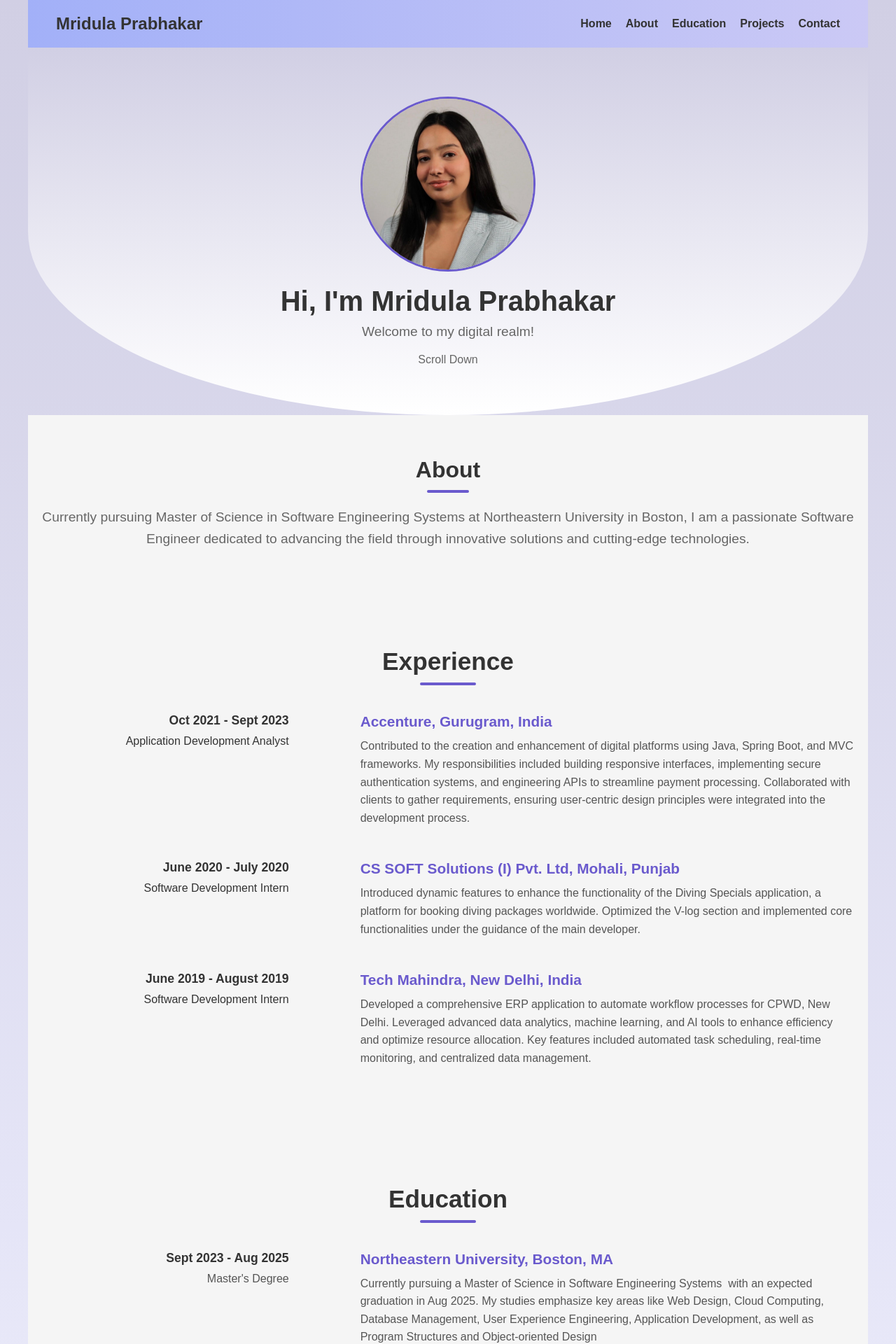
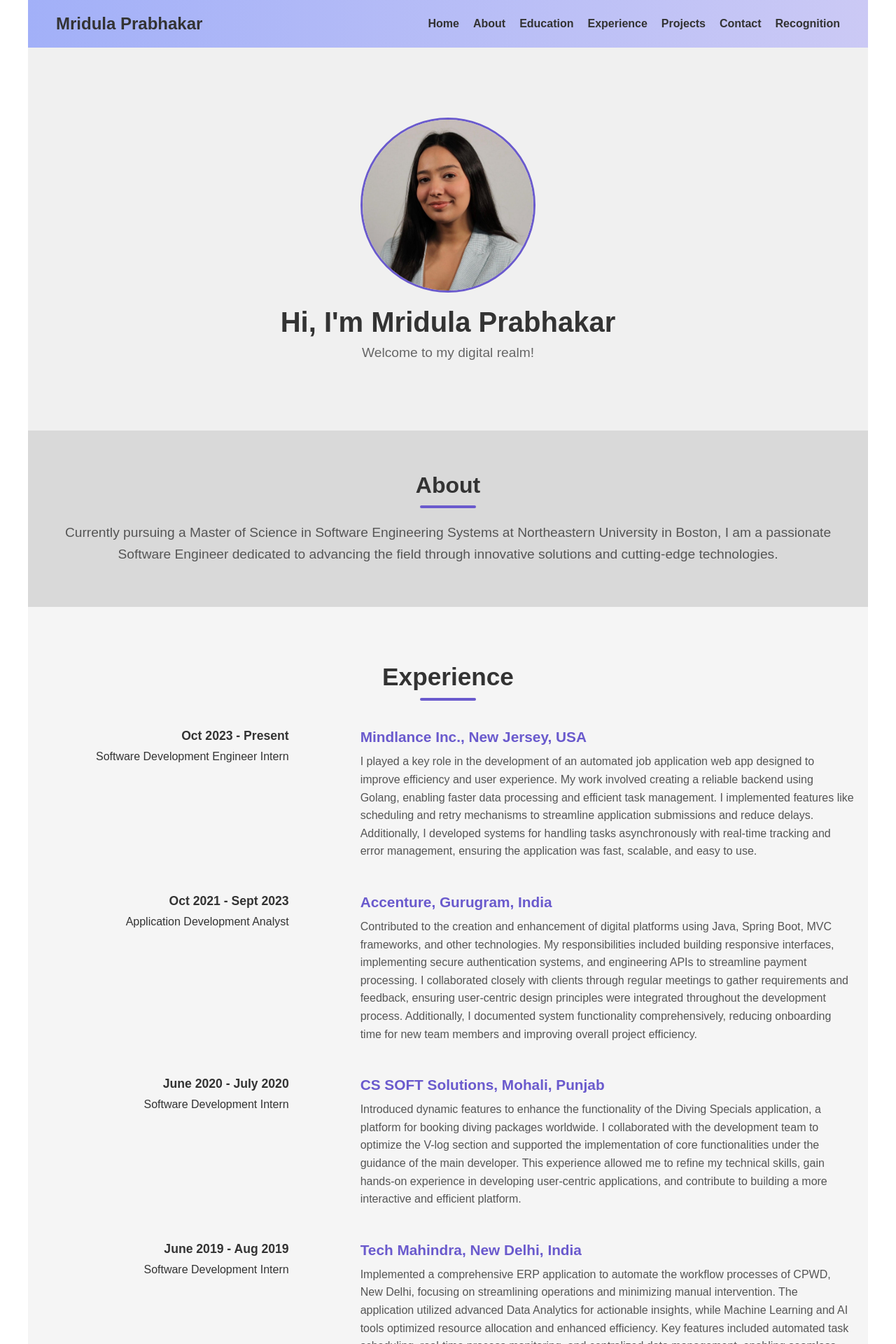
Before and after one commit to mridulapbk08/mridulapbk08.github.io, a React (Create React App) app: page / in a window 1280 px wide. Shown: the top 1920 px of the page at 70% size. Built offline with nearby package versions, Linux system fonts and the light colour scheme.

Commit message:
Added changes

```diff
--- a/src/App.css
+++ b/src/App.css
@@ -7,10 +7,9 @@
 }
 
 body {
-  background: linear-gradient(to top, #ffffff, #e5e5f7, #d1cfe4);
-  overflow-x: hidden;
+  margin: 0; /* Ensure no margin is applied to the body */
+  padding: 0;
 }
-
 .container {
   max-width: 1200px;
   margin: 0 auto;
@@ -52,9 +51,9 @@ body {
 /* Hero Section */
 .hero {
   text-align: center;
-  padding: 70px 20px;
-  background: linear-gradient(180deg, #d1cfe4, #ffffff);
-  border-radius: 0 0 50% 50%;
+  padding: 100px 20px;
+  background: #f0f0f0; /* Solid white background for seamless merging */
+  width: 100%;
 }
 
 .hero-content {
@@ -91,9 +90,10 @@ body {
 
 /* About Section */
 .about {
-  padding: 60px 20px; /* Increased padding */
-  background: #f5f5f5;
+  padding: 60px 20px;
   text-align: center;
+  background: #d9d9d9; /* Light grey background */
+  width: 100%;
 }
 
 .about h2 {
@@ -105,17 +105,23 @@ body {
 .about h2::after {
   content: "";
   display: block;
-  width: 60px;
+  width: 80px;
   height: 4px;
   background: #6a5acd;
-  margin: 10px auto;
+  margin: 10px auto 0;
   border-radius: 2px;
 }
 
 .about p {
   font-size: 1.2rem;
   line-height: 1.6;
-  color: #666;
+  color: #555;
+}
+
+/* Shared Section Styling */
+section {
+  margin: 0 auto;
+  padding: 60px 20px;
 }
 
 /* Education Section */
@@ -287,6 +293,7 @@ body {
   padding: 80px 20px; /* Increased spacing */
   background: #f5f5f5;
   text-align: center;
+  width: 100%;
 }
 
 .projects h2 {
@@ -358,12 +365,79 @@ body {
   text-decoration: underline;
 }
 
+/* Recognition Section */
+.recognition {
+  padding: 60px 20px;
+  background-color: #f5f5f5; /* Light grey background */
+  text-align: center;
+}
+
+.recognition h2 {
+  font-size: 2.2rem;
+  margin-bottom: 30px;
+  color: #333;
+}
+
+.recognition h2::after {
+  content: "";
+  display: block;
+  width: 80px;
+  height: 4px;
+  background-color: #6a5acd; /* Accent color */
+  margin: 10px auto;
+  border-radius: 2px;
+}
+
+.recognition-container {
+  display: flex;
+  flex-wrap: wrap; /* Wrap cards on smaller screens */
+  gap: 20px;
+  justify-content: center; /* Center cards */
+}
+
+.recognition-card {
+  background: #fff; /* White background for cards */
+  border-radius: 8px;
+  box-shadow: 0 4px 6px rgba(0, 0, 0, 0.1); /* Subtle shadow */
+  width: 300px; /* Fixed width */
+  padding: 20px;
+  text-align: left;
+  display: block;
+  flex-direction: column;
+  justify-content: space-between;
+  transition: transform 0.3s ease, box-shadow 0.3s ease;
+}
+
+.recognition-card h3 {
+  font-size: 1.5rem;
+  color: #6a5acd; /* Accent color for headings */
+  margin-top: 0 !important;
+}
+
+.recognition-card p {
+  font-size: 1rem;
+  color: #555;
+  line-height: 1.5;
+    margin-top: 10px;
+}
+
+
+
+.recognition-card:hover {
+  transform: translateY(-5px);
+  box-shadow: 0 8px 12px rgba(0, 0, 0, 0.2); /* Highlighted shadow */
+}
+
 /* Footer Section */
 .footer {
-  padding: 40px 20px;
   background: linear-gradient(90deg, #d1cfe4, #e5e5f7);
   text-align: center;
+  padding: 20px 0;
+  width: 100%;
+  margin: 0; /* Remove any existing margin */
+
 }
+
 
 .footer h3 {
   font-size: 2rem;
--- a/src/App.js
+++ b/src/App.js
@@ -1,6 +1,9 @@
 import React, { useEffect } from "react";
 import { BrowserRouter as Router, Routes, Route, Link } from "react-router-dom";
+import AOS from "aos";
+import "aos/dist/aos.css"; // Import the AOS CSS file
 import Footer from "./Footer"; // Import Footer component
+
 // Import images
 import MridulaImage from "./assets/images/Mridula_Prabhakar.jpg";
 import CloudImage from "./assets/images/cloud.webp";
@@ -11,90 +14,101 @@ import ProShopImage from "./assets/images/proshop.webp";
 import SocialMediaImage from "./assets/images/social-media.webp";
 
 // Import pages
-import CloudProjectPage from "./pages/CloudProjectPage";
-import CarRentalPage from "./pages/CarRentalProjectPage";
-import DaycarePage from "./pages/DayCareProjectPage";
-import SocialDistancePage from "./pages/SocialDistanceProjectPage";
-import ProShopPage from "./pages/ProShopProjectPage";
-import ConnectEnginePage from "./pages/ConnectEngineProjectPage";
-import ContactPage from "./pages/ContactPage";
+import CloudProjectPage from "./pages/CloudProjectPage.js";
+import CarRentalPage from "./pages/CarRentalProjectPage.js";
+import DaycarePage from "./pages/DayCareProjectPage.js";
+import SocialDistancePage from "./pages/SocialDistanceProjectPage.js";
+import ProShopPage from "./pages/ProShopProjectPage.js";
+import ConnectEnginePage from "./pages/ConnectEngineProjectPage.js";
+import ContactPage from "./pages/ContactPage.js";
 
 import "./App.css";
 
 const App = () => {
   useEffect(() => {
-    const handleScroll = () => {
-      const images = document.querySelectorAll(".floating-image");
-      images.forEach((img) => {
-        const rect = img.getBoundingClientRect();
-        if (rect.top < window.innerHeight) {
-          img.classList.add("visible");
-        }
+    // Initialize AOS library for scroll animations
+    AOS.init({
+      duration: 1000, // Animation duration
+      easing: "ease-in-out", // Animation easing
+      once: true, // Run animation only once
     });
-    };
-
-    window.addEventListener("scroll", handleScroll);
-
-    return () => {
-      window.removeEventListener("scroll", handleScroll);
-    };
   }, []);
 
   return (
     <Router>
       <div className="container">
         {/* Header */}
-        <header className="header">
+        <header className="header" data-aos="fade-down">
           <div className="logo">Mridula Prabhakar</div>
           <nav>
             <ul className="nav-links">
               <li><Link to="/">Home</Link></li>
               <li><a href="#about">About</a></li>
               <li><a href="#education">Education</a></li>
+              <li><a href="#experience">Experience</a></li>
               <li><a href="#projects">Projects</a></li>
               <li><Link to="/contact">Contact</Link></li>
+              <li><a href="#recognition">Recognition</a></li>
+
             </ul>
           </nav>
         </header>
 
         <Routes>
-          {/* Home Route */}
           <Route
             path="/"
             element={
               <>
                 {/* Hero Section */}
-                <section id="home" className="hero">
+                <section id="home" className="hero" data-aos="fade-up">
                   <div className="hero-content">
                     <img
                       src={MridulaImage}
                       alt="Mridula Prabhakar"
                       className="profile-pic"
+                      data-aos="zoom-in"
                     />
                     <div className="intro">
-                      <h1>Hi, I'm Mridula Prabhakar</h1>
-                      <p>Welcome to my digital realm!</p>
+                      <h1 data-aos="fade-up">Hi, I'm Mridula Prabhakar</h1>
+                      <p data-aos="fade-up" data-aos-delay="200">
+                        Welcome to my digital realm!
+                      </p>
                     </div>
                   </div>
-                  <p className="scroll-down">Scroll Down</p>
                 </section>
 
                 {/* About Section */}
-                <section id="about" className="about">
+                <section id="about" className="about" data-aos="fade-right">
                   <h2>About</h2>
                   <p>
-                    Currently pursuing Master of Science in Software Engineering Systems at
+                    Currently pursuing a Master of Science in Software Engineering Systems at
                     Northeastern University in Boston, I am a passionate Software Engineer
                     dedicated to advancing the field through innovative solutions and
                     cutting-edge technologies.
                   </p>
                 </section>
+
                 {/* Experience Section */}
                 <section id="experience" className="experience">
-  <h2>Experience</h2>
+                  <h2 data-aos="fade-left">Experience</h2>
                   <div className="experience-content">
+                    {/* Mindlance */}
+                    <div className="experience-item" data-aos="fade-up">
+                      <div className="experience-left">
+                        <p className="experience-dates">Oct 2023 - Present</p>
+                        <p className="experience-role">Software Development Engineer Intern</p>
+                      </div>
+                      <div className="divider"></div>
+                      <div className="experience-right">
+                        <h3>Mindlance Inc., New Jersey, USA</h3>
+                        <p>
+                        I played a key role in the development of an automated job application web app designed to improve efficiency and user experience. My work involved creating a reliable backend using Golang, enabling faster data processing and efficient task management. I implemented features like scheduling and retry mechanisms to streamline application submissions and reduce delays. Additionally, I developed systems for handling tasks asynchronously with real-time tracking and error management, ensuring the application was fast, scalable, and easy to use.
+                        </p>
+                      </div>
+                    </div>
+
                     {/* Accenture */}
-    <div className="experience-item">
+                    <div className="experience-item" data-aos="fade-up">
                       <div className="experience-left">
                         <p className="experience-dates">Oct 2021 - Sept 2023</p>
                         <p className="experience-role">Application Development Analyst</p>
@@ -103,47 +117,68 @@ const App = () => {
                       <div className="experience-right">
                         <h3>Accenture, Gurugram, India</h3>
                         <p>
-          Contributed to the creation and enhancement of digital platforms using Java, Spring Boot, and MVC frameworks. My responsibilities included building responsive interfaces, implementing secure authentication systems, and engineering APIs to streamline payment processing. Collaborated with clients to gather requirements, ensuring user-centric design principles were integrated into the development process.
+                        Contributed to the creation and enhancement of digital platforms using
+                Java, Spring Boot, MVC frameworks, and other technologies. My
+                responsibilities included building responsive interfaces, implementing secure
+                authentication systems, and engineering APIs to streamline payment
+                processing. I collaborated closely with clients through regular meetings
+                to gather requirements and feedback, ensuring user-centric design principles
+                were integrated throughout the development process. Additionally, I
+                documented system functionality comprehensively, reducing onboarding time
+                for new team members and improving overall project efficiency.
                         </p>
                       </div>
                     </div>
 
                     {/* CS SOFT Solutions */}
-    <div className="experience-item">
+                    <div className="experience-item" data-aos="fade-up">
                       <div className="experience-left">
                         <p className="experience-dates">June 2020 - July 2020</p>
                         <p className="experience-role">Software Development Intern</p>
                       </div>
                       <div className="divider"></div>
                       <div className="experience-right">
-        <h3>CS SOFT Solutions (I) Pvt. Ltd, Mohali, Punjab</h3>
+                        <h3>CS SOFT Solutions, Mohali, Punjab</h3>
                         <p>
-          Introduced dynamic features to enhance the functionality of the Diving Specials application, a platform for booking diving packages worldwide. Optimized the V-log section and implemented core functionalities under the guidance of the main developer.
+                        Introduced dynamic features to enhance the functionality of the Diving
+                Specials application, a platform for booking diving packages worldwide.
+                I collaborated with the development team to optimize the V-log section and
+                supported the implementation of core functionalities under the guidance of
+                the main developer. This experience allowed me to refine my technical
+                skills, gain hands-on experience in developing user-centric applications,
+                and contribute to building a more interactive and efficient platform.
                 </p>
                       </div>
                     </div>
 
                     {/* Tech Mahindra */}
-    <div className="experience-item">
+                    <div className="experience-item" data-aos="fade-up">
                       <div className="experience-left">
-        <p className="experience-dates">June 2019 - August 2019</p>
+                        <p className="experience-dates">June 2019 - Aug 2019</p>
                         <p className="experience-role">Software Development Intern</p>
                       </div>
                       <div className="divider"></div>
                       <div className="experience-right">
                         <h3>Tech Mahindra, New Delhi, India</h3>
                         <p>
-          Developed a comprehensive ERP application to automate workflow processes for CPWD, New Delhi. Leveraged advanced data analytics, machine learning, and AI tools to enhance efficiency and optimize resource allocation. Key features included automated task scheduling, real-time monitoring, and centralized data management.
+                        Implemented a comprehensive ERP application to automate the workflow
+                processes of CPWD, New Delhi, focusing on streamlining operations and
+                minimizing manual intervention. The application utilized advanced Data
+                Analytics for actionable insights, while Machine Learning and AI tools
+                optimized resource allocation and enhanced efficiency. Key features included
+                automated task scheduling, real-time process monitoring, and centralized
+                data management, enabling seamless collaboration across departments.
                         </p>
                       </div>
                     </div>
                   </div>
                 </section>
+
                 {/* Education Section */}
-      <section id="education" className="education">
+                <section id="education" className="education" data-aos="fade-left">
                   <h2>Education</h2>
                   <div className="education-content">
-          <div className="education-item">
+                    <div className="education-item" data-aos="zoom-in">
                       <div className="education-left">
                         <p className="education-dates">Sept 2023 - Aug 2025</p>
                         <p className="education-degree">Master's Degree</p>
@@ -156,7 +191,8 @@ const App = () => {
                         </p>
                       </div>
                     </div>
-          <div className="education-item">
+
+                    <div className="education-item" data-aos="zoom-in">
                       <div className="education-left">
                         <p className="education-dates">Sept 2017 - Aug 2021</p>
                         <p className="education-degree">Bachelor's Degree</p>
@@ -173,84 +209,117 @@ const App = () => {
                 </section>
 
                 {/* Projects Section */}
-                <section id="projects" className="projects">
+                <section id="projects" className="projects" data-aos="fade-up">
                   <h2>Recent Projects</h2>
                   <div className="projects-content">
-                    <div className="project-item">
+                    <div className="project-item" data-aos="zoom-in">
                       <img src={CloudImage} alt="Cloud Native Web App" className="project-image" />
                       <div className="project-description">
                         <h3>Cloud Native Web App</h3>
                         <p>
-                          Developed a scalable Flask application on GCP with CI/CD automation and
-                          Terraform-managed infrastructure for efficient user management and serverless email verification.
+                          Built a scalable Flask application on GCP with CI/CD automation and Terraform-managed infrastructure.
                         </p>
                         <Link to="/projects/cloud-native-web-app" className="project-link">Learn More</Link>
                       </div>
                     </div>
 
-                    <div className="project-item">
+                    <div className="project-item" data-aos="zoom-in">
                       <img src={CarRentalImage} alt="Car Rental System" className="project-image" />
                       <div className="project-description">
                         <h3>Car Rental System</h3>
                         <p>
-                          Implemented a system to manage vehicle inventory, customer data, and
-                          transactions, enhancing database performance and streamlining bookings.
+                          Designed a system for managing vehicle inventory, customer data, and transactions.
                         </p>
                         <Link to="/projects/car-rental-system" className="project-link">Learn More</Link>
                       </div>
                     </div>
 
-                    <div className="project-item">
+                    <div className="project-item" data-aos="zoom-in">
                       <img src={DaycareImage} alt="Day Care System" className="project-image" />
                       <div className="project-description">
                         <h3>Day Care System</h3>
                         <p>
-                          Designed an app to improve student data collection and tracking immunization records
-                          for performance evaluations.
+                          Created an app to manage student data and immunization records.
                         </p>
                         <Link to="/projects/day-care-system" className="project-link">Learn More</Link>
                       </div>
                     </div>
 
-                    <div className="project-item">
+                    <div className="project-item" data-aos="zoom-in">
                       <img src={FaceMaskTrackerImage} alt="Social Distance Tracker" className="project-image" />
                       <div className="project-description">
-                        <h3>Social Distance and Face Mask Tracker</h3>
+                        <h3>Social Distance Tracker</h3>
                         <p>
-                          A computer vision-based system for real-time social distancing and
-                          face mask compliance detection using deep learning and OpenCV.
+                          A computer vision-based tracker for real-time compliance detection using OpenCV.
                         </p>
                         <Link to="/projects/social-distance-tracker" className="project-link">Learn More</Link>
                       </div>
                     </div>
 
-                    <div className="project-item">
+                    <div className="project-item" data-aos="zoom-in">
                       <img src={ProShopImage} alt="Pro Shop" className="project-image" />
                       <div className="project-description">
                         <h3>Pro Shop</h3>
                         <p>
-                          Devised an e-commerce website to provide seamless shopping experiences
-                          with secure payment integration and AI-driven sentiment analysis for
-                          informed purchasing decisions.
+                          Built an e-commerce platform with secure payment integration and AI-driven sentiment analysis.
                         </p>
                         <Link to="/projects/pro-shop" className="project-link">Learn More</Link>
                       </div>
                     </div>
 
-                    <div className="project-item">
+                    <div className="project-item" data-aos="zoom-in">
                       <img src={SocialMediaImage} alt="Connect Engine" className="project-image" />
                       <div className="project-description">
                         <h3>Connect Engine</h3>
                         <p>
-                          Built a comprehensive car rental system to efficiently manage vehicle
-                          inventory, customer data, and rental transactions, enhancing database
-                          performance and streamlining bookings.
+                          Developed a comprehensive platform to manage social media engagement and analytics.
                         </p>
                         <Link to="/projects/connect-engine" className="project-link">Learn More</Link>
                       </div>
                     </div>
                   </div>
                 </section>
+                 {/* Recognition Section */}
+                 <section className="recognition" id="recognition" data-aos="fade-up">
+  <h2>Recognition</h2>
+  <div className="recognition-container">
+    {/* Card 1 */}
+    <div className="recognition-card card-excellence" data-aos="zoom-in">
+      <h3>Excellence Award</h3>
+      <p>
+        In September 2021, during a high-stakes system transition, I took charge
+        to ensure seamless onboarding, thorough testing, and successful deployment
+        of critical applications to a new platform. My in-depth understanding of
+        the architecture and strategic execution played a pivotal role in achieving
+        a flawless migration. This effort earned recognition for delivering
+        high-quality outcomes under pressure.
+      </p>
+    </div>
+    {/* Card 2 */}
+    <div className="recognition-card card-rotaract" data-aos="zoom-in" data-aos-delay="200">
+      <h3>Rotaract and IEEE</h3>
+      <p>
+        Served as the Director of International Services for the Rotaract Club of
+        Ignited Youth for three years, focusing on fostering global partnerships
+        and organizing impactful events. As an IEEE Event Head, I successfully
+        managed hackathons, Technorax, and RoboFest.
+      </p>
+    </div>
+    {/* Card 3 */}
+    <div className="recognition-card card-badminton" data-aos="zoom-in" data-aos-delay="400">
+      <h3>Gold Medalist Badminton</h3>
+      <p>
+        Achieved the distinction of being a gold medalist and led the Women’s
+        Badminton Team during undergraduate studies. Won prestigious
+        inter-college tournaments like IIT and BITS Pilani, fostering teamwork
+        and discipline.
+      </p>
+    </div>
+  </div>
+</section>
+
+
+
               </>
             }
           />
@@ -266,7 +335,7 @@ const App = () => {
           {/* Contact Page */}
           <Route path="/contact" element={<ContactPage />} />
         </Routes>
-        {/* Footer */}
+
         <Footer />
       </div>
     </Router>
```
Also changed, not shown: package.json (+3 -4 lines), src/pages/CarRentalProjectPage.js (+17 -6 lines), src/pages/CloudProjectPage.js (+23 -12 lines), src/pages/ConnectEngineProjectPage.js (+22 -5 lines), src/pages/ContactPage.js (+16 -5 lines), src/pages/DayCareProjectPage.js (+16 -5 lines), src/pages/ProShopProjectPage.js (+18 -7 lines), src/pages/SocialDistanceProjectPage.js (+18 -7 lines), 1 other file (tests, documents, lock files or other folders). Lines whose indentation alone changed are shown as unchanged.
